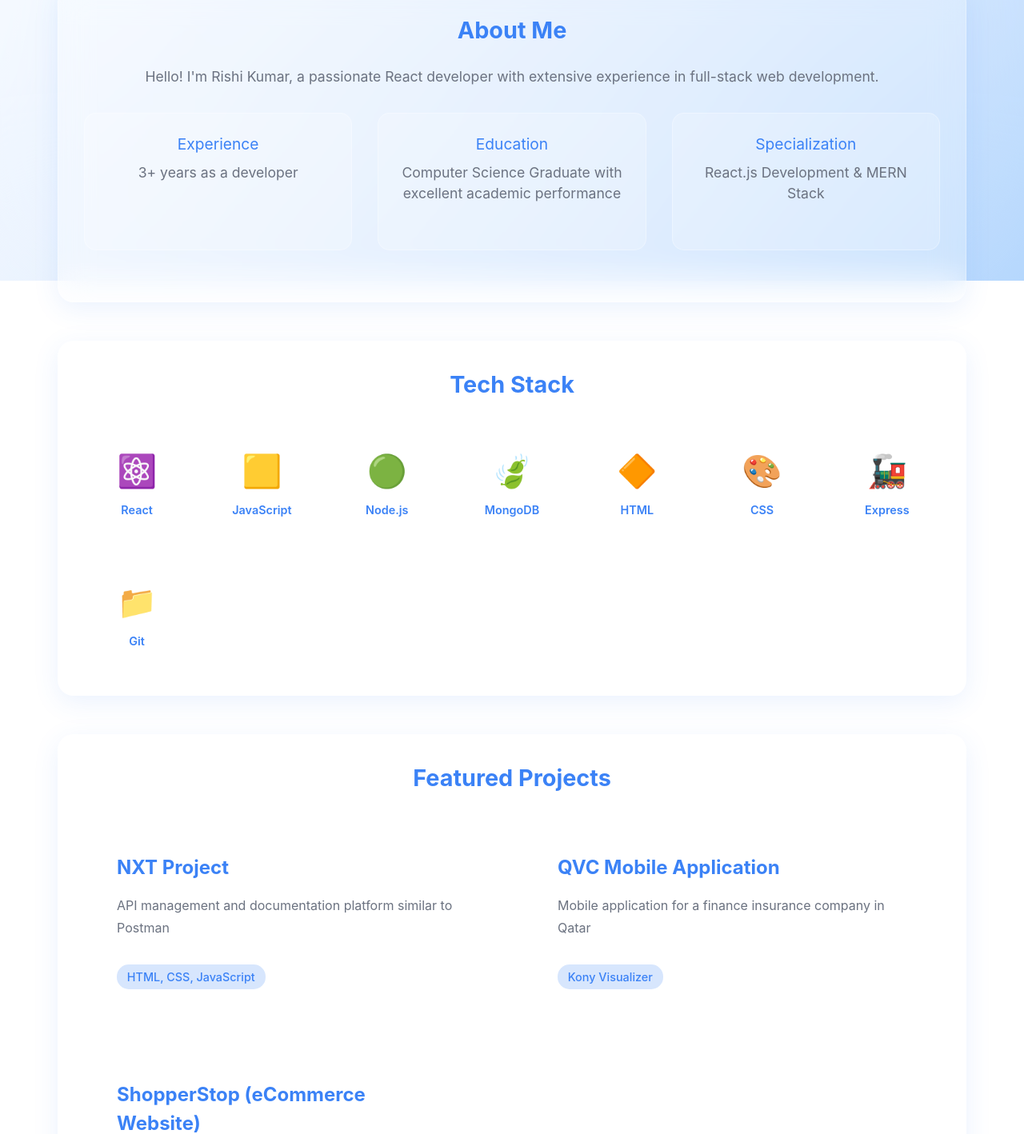
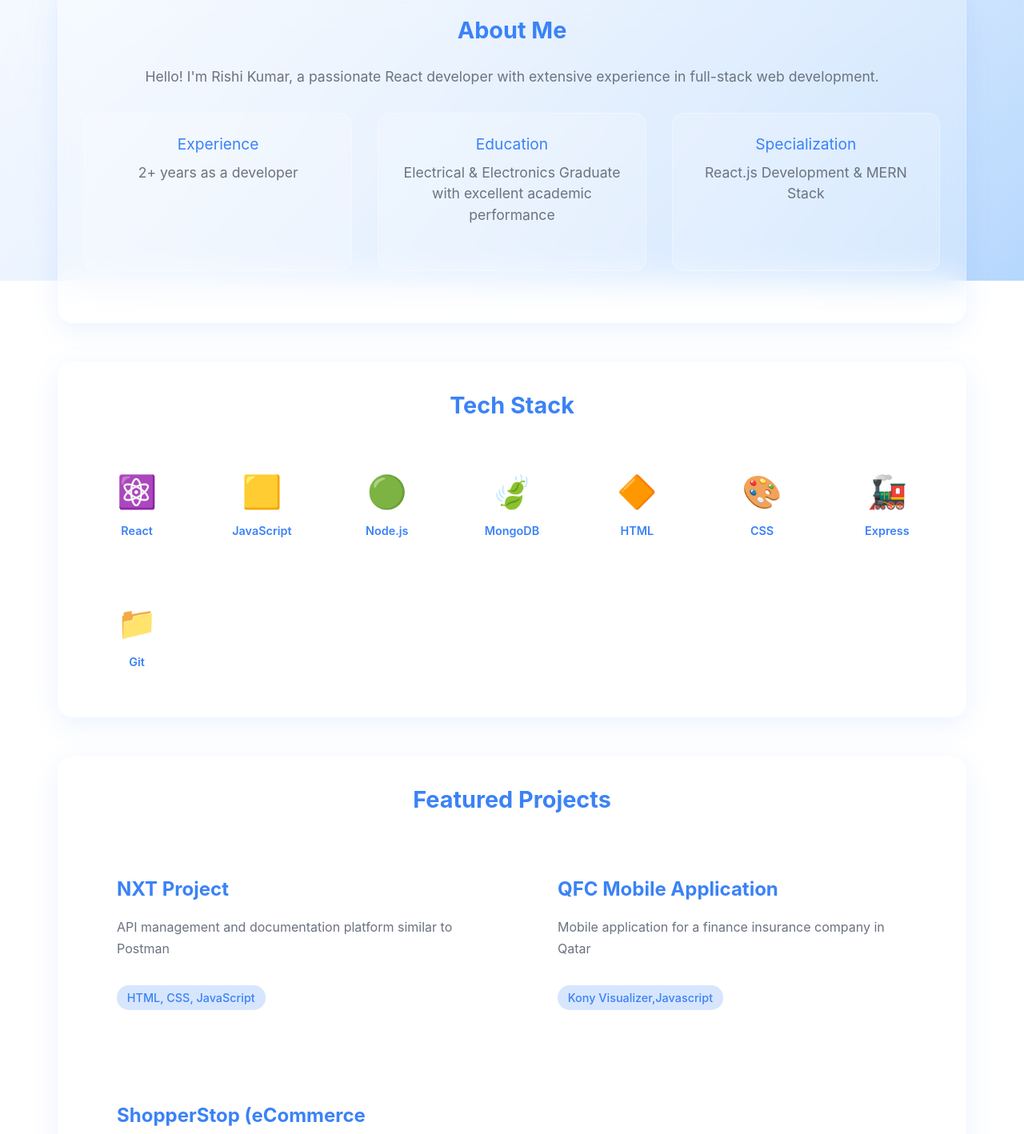
Before and after one commit to Rishikumar-baskar/Rishi-Portfolio, a React (Vite) app in the folder project/: page / in a window 1280 px wide. Shown: the part 449-1867 px from the top of the page at 80% size. Built offline with nearby package versions, Linux system fonts and the light colour scheme.

Commit message:
Home Content Changes

```diff
--- a/project/src/pages/Home.jsx
+++ b/project/src/pages/Home.jsx
@@ -20,9 +20,9 @@
       technologies: 'HTML, CSS, JavaScript'
     },
     {
-      name: 'QVC Mobile Application',
+      name: 'QFC Mobile Application',
       description: 'Mobile application for a finance insurance company in Qatar',
-      technologies: 'Kony Visualizer'
+      technologies: 'Kony Visualizer,Javascript'
     },
     {
       name: 'ShopperStop (eCommerce Website)',
@@ -50,11 +50,11 @@
             <div className="experience-grid">
               <div className="experience-item">
                 <h4>Experience</h4>
-                <p>3+ years as a developer</p>
+                <p>2+ years as a developer</p>
               </div>
               <div className="experience-item">
                 <h4>Education</h4>
-                <p>Computer Science Graduate with excellent academic performance</p>
+                <p>Electrical & Electronics Graduate with excellent academic performance</p>
               </div>
               <div className="experience-item">
                 <h4>Specialization</h4>
```
